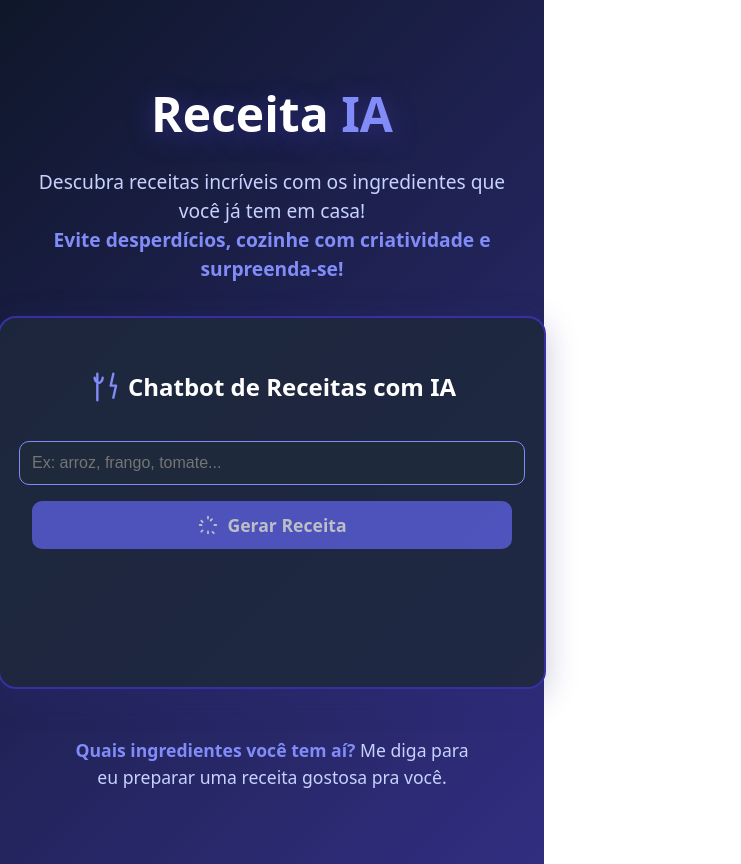
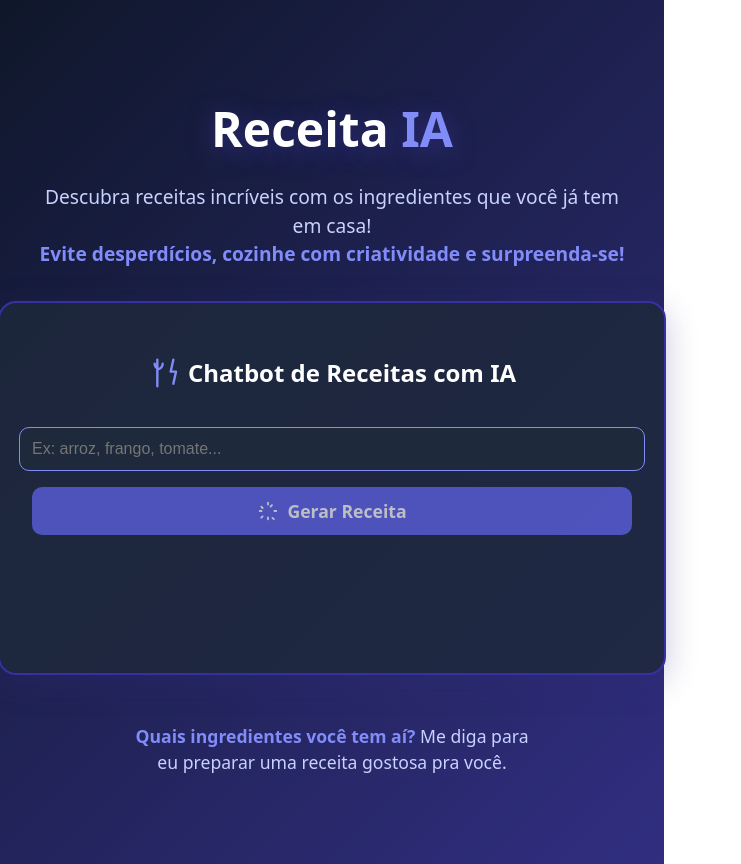
Before and after one commit to Silvio-Sa/receitamagica, a React (Vite) app: page / in a window 1280 px wide. Shown: the whole page, without its empty margins (0-741 px from the left). Built offline with nearby package versions, Linux system fonts and the light colour scheme.

Commit message:
Update App.tsx
correção de largura para 1024px

```diff
--- a/src/App.tsx
+++ b/src/App.tsx
@@ -42,7 +42,7 @@ export default function App() {
       <div
         style={{
           width: "100%",
-          maxWidth: "480px", // Ajuste aqui se quiser mais largo (ex: "600px")
+          maxWidth: "1024px", // Ajuste aqui se quiser mais largo (ex: "600px")
           display: "flex",
           flexDirection: "column",
           alignItems: "center",
```
